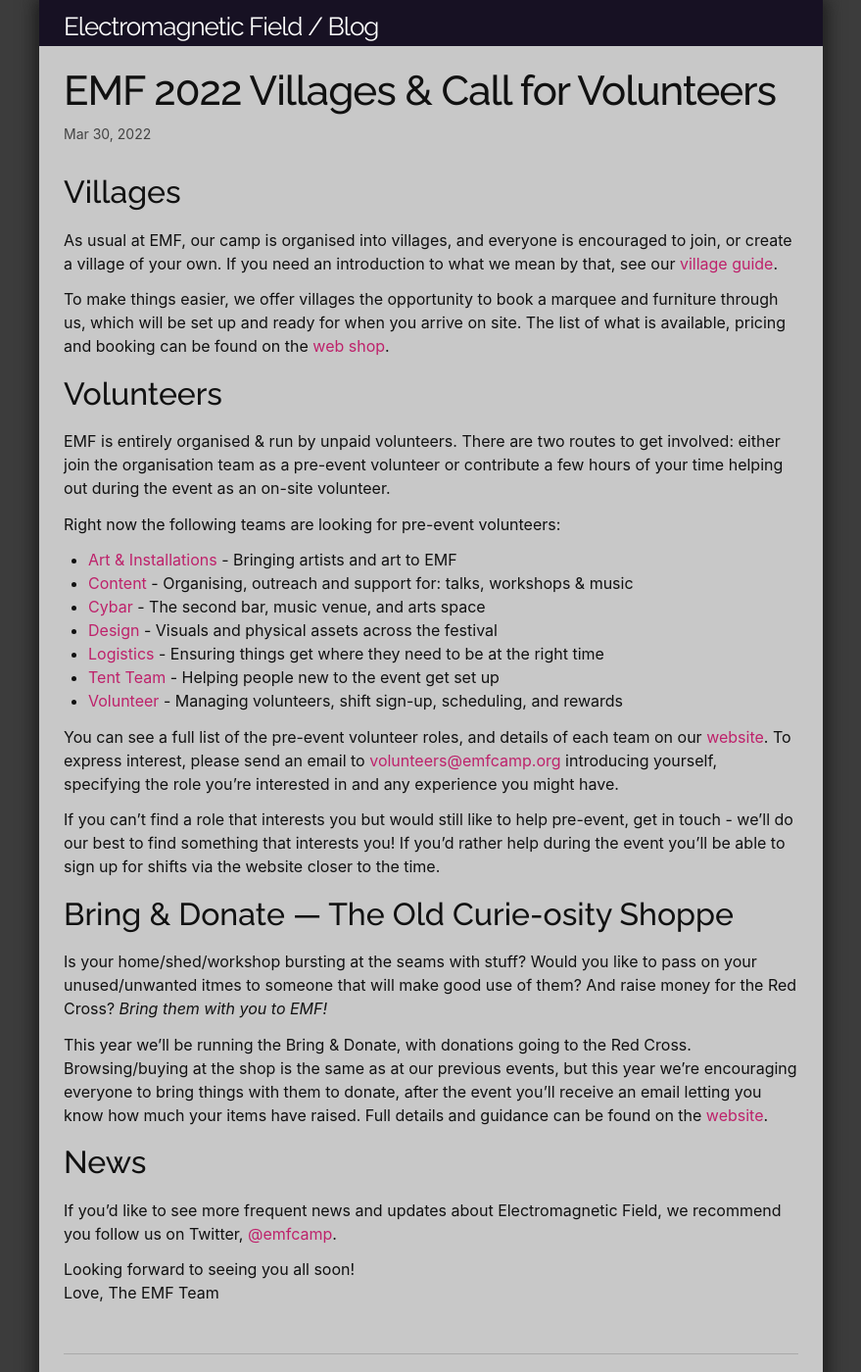
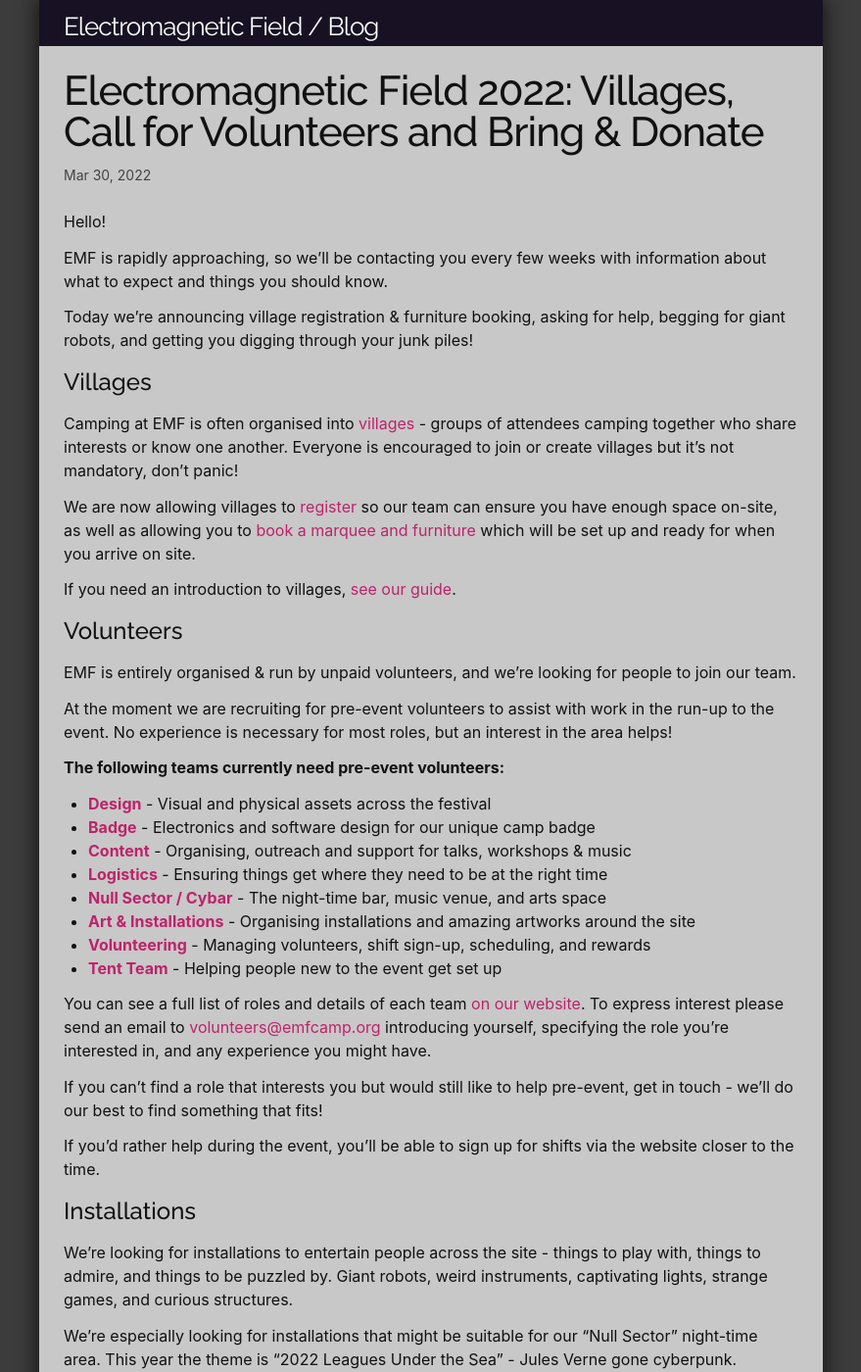
Before and after one commit to emfcamp/blog, a Jekyll site: the page built from _posts/2022-03-30-villages-and-volunteers.md, in a window 1280 px wide and 1400 px high. Shown: the whole window at 98% size, without its empty margins (200-1079 px from the left). Built offline with Jekyll 4.4.1, drawn with Linux system fonts in a browser that asks for light colours; some of the changed text lies outside the part shown.

Commit message:
Bring blog post in line with email

```diff
--- a/_posts/2022-03-30-villages-and-volunteers.md
+++ b/_posts/2022-03-30-villages-and-volunteers.md
@@ -1,56 +1,69 @@
 ---
 layout: post
-title: "EMF 2022 Villages & Call for Volunteers"
+title: "Electromagnetic Field 2022: Villages, Call for Volunteers and Bring & Donate"
 ---
+Hello!
+
+EMF is rapidly approaching, so we’ll be contacting you every few weeks with information about what to expect and things you should know.
+
+Today we’re announcing village registration & furniture booking, asking for help, begging for giant robots, and getting you digging through your junk piles!
+
 Villages
---------
-As usual at EMF, our camp is organised into villages, and everyone is encouraged to join, or create a village of your
-own.  If you need an introduction to what we mean by that, see our [village guide](https://emfcamp.org/about/villages).
+===
+Camping at EMF is often organised into [villages](https://www.emfcamp.org/villages/2022) - groups of attendees camping together who share interests or know one another. Everyone is encouraged to join or create villages but it’s not mandatory, don’t panic!
 
-To make things easier, we offer villages the opportunity to book a marquee and furniture through us, which
-will be set up and ready for when you arrive on site. The list of what is available, pricing and booking can be found
-on the [web shop](https://emfcamp.org/tickets/hire).
+We are now allowing villages to [register](https://www.emfcamp.org/villages/register) so our team can ensure you have enough space on-site, as well as allowing you to [book a marquee and furniture](https://www.emfcamp.org/tickets/hire) which will be set up and ready for when you arrive on site.
+
+If you need an introduction to villages, [see our guide](https://www.emfcamp.org/about/villages).
 
 Volunteers
-----------
-EMF is entirely organised & run by unpaid volunteers. There are two routes to get involved: either join the organisation
-team as a pre-event volunteer or contribute a few hours of your time helping out during the event as an on-site volunteer.
+===
+EMF is entirely organised & run by unpaid volunteers, and we're looking for people to join our team.
 
-Right now the following teams are looking for pre-event volunteers:
+At the moment we are recruiting for pre-event volunteers to assist with work in the run-up to the event. No experience is necessary for most roles, but an interest in the area helps!
 
-* [Art & Installations](https://emfcamp.org/about/volunteer-roles#arts) - Bringing artists and art to EMF
-* [Content](https://emfcamp.org/about/volunteer-roles#content) - Organising, outreach and support for: talks, workshops & music
-* [Cybar](https://emfcamp.org/about/volunteer-roles#cybar) - The second bar, music venue, and arts space
-* [Design](https://emfcamp.org/about/volunteer-roles#design) - Visuals and physical assets across the festival
-* [Logistics](https://emfcamp.org/about/volunteer-roles#logistics) - Ensuring things get where they need to be at the
-  right time
-* [Tent Team](https://emfcamp.org/about/volunteer-roles#tent) - Helping people new to the event get set up
-* [Volunteer](https://emfcamp.org/about/volunteer-roles#volunteer) - Managing volunteers, shift sign-up, scheduling,
-  and rewards
+**The following teams currently need pre-event volunteers:**
 
-You can see a full list of the pre-event volunteer roles, and details of each team on our [website](https://emfcamp.org/about/volunteer-roles).
-To express interest, please send an email to [volunteers@emfcamp.org](mailto:volunteers@emfcamp.org) introducing
-yourself, specifying the role you’re interested in and any experience you might have.
+* **[Design](https://www.emfcamp.org/about/volunteer-roles#design)** -  Visual and physical assets across the festival
+* **[Badge](https://www.emfcamp.org/about/volunteer-roles#badge)** - Electronics and software design for our unique camp badge
+* **[Content](https://www.emfcamp.org/about/volunteer-roles#content)** - Organising, outreach and support for talks, workshops & music
+* **[Logistics](https://www.emfcamp.org/about/volunteer-roles#logistics)** - Ensuring things get where they need to be at the right time
+* **[Null Sector / Cybar](https://www.emfcamp.org/about/volunteer-roles#cybar)** - The night-time bar, music venue, and arts space
+* **[Art & Installations](https://www.emfcamp.org/about/volunteer-roles#arts)** - Organising installations and amazing artworks around the site
+* **[Volunteering](https://www.emfcamp.org/about/volunteer-roles#volunteer)** - Managing volunteers, shift sign-up, scheduling, and rewards
+* **[Tent Team](https://www.emfcamp.org/about/volunteer-roles#tent)** - Helping people new to the event get set up
 
-If you can't find a role that interests you but would still like to help pre-event, get in touch - we'll do our best to
-find something that interests you! If you’d rather help during the event you’ll be able to sign up for shifts via the
-website closer to the time.
+You can see a full list of roles and details of each team [on our website](https://emfcamp.org/about/volunteer-roles). To express interest please send an email to [volunteers@emfcamp.org](mailto:volunteers@emfcamp.org) introducing yourself, specifying the role you’re interested in, and any experience you might have.
 
-Bring & Donate &mdash; The Old Curie-osity Shoppe
--------------------------------------------------
-Is your home/shed/workshop bursting at the seams with stuff? Would you like to pass on your unused/unwanted itmes to
-someone that will make good use of them? And raise money for the Red Cross? *Bring them with you to EMF!*
+If you can't find a role that interests you but would still like to help pre-event, get in touch - we'll do our best to find something that fits!
 
-This year we'll be running the Bring & Donate, with donations going to the Red Cross. Browsing/buying at the shop is the
-same as at our previous events, but this year we're encouraging everyone to bring things with them to donate, after the
-event you'll receive an email letting you know how much your items have raised. Full details and guidance can be found
-on the [website](https://emfcamp.org/about/bring-and-donate).
+If you’d rather help during the event, you’ll be able to sign up for shifts via the website closer to the time.
+
+Installations
+===
+We're looking for installations to entertain people across the site - things to play with, things to admire, and things to be puzzled by. Giant robots, weird instruments, captivating lights, strange games, and curious structures.
+
+We're especially looking for installations that might be suitable for our "Null Sector" night-time area. This year the theme is "2022 Leagues Under the Sea" - Jules Verne gone cyberpunk.
+
+If you'd like to submit an installation (or already have something suitable), please email [installations@emfcamp.org](mailto:installations@emfcamp.org)
+
+Bring & Donate
+===
+We know your home/shed/workshop is bursting at the seams with unwanted gadgets, half-finished robots, unusual tools, and crates of eclectic ephemera. We’d like to help you rehome them, all while raising money for the Red Cross.
+
+Simply leave your baffling boxes of things at the Bring & Donate stall and after the event you’ll receive an email letting you know how much your items raised. But don’t forget to make a donation and take some curious items home with you!
+
+Full details and guidance can be found [on our website](https://emfcamp.org/about/bring-and-donate).
 
 News
-----
-If you’d like to see more frequent news and updates about Electromagnetic Field, we recommend you follow us on
-Twitter, [@emfcamp](https://twitter.com/emfcamp).
+===
+If you’d like to more frequent updates about EMF, follow us on Twitter: [@emfcamp](https://twitter.com/emfcamp).
 
-Looking forward to seeing you all soon!
+Sponsors
+===
+Your ticket price pays for us to run the event, but we rely on sponsors to help us make the event fun, accessible, and beautiful. This year we’d particularly like to thank Google Open Source for sponsoring childcare, Lucid for sponsoring transcription, Sargasso Networks, SOS Intelligence, Onega, and iluli by Mike Lamb.
 <br>
-Love, The EMF Team
+Looking forward to seeing you in the field!
+
+Love,
+The EMF Team
```
